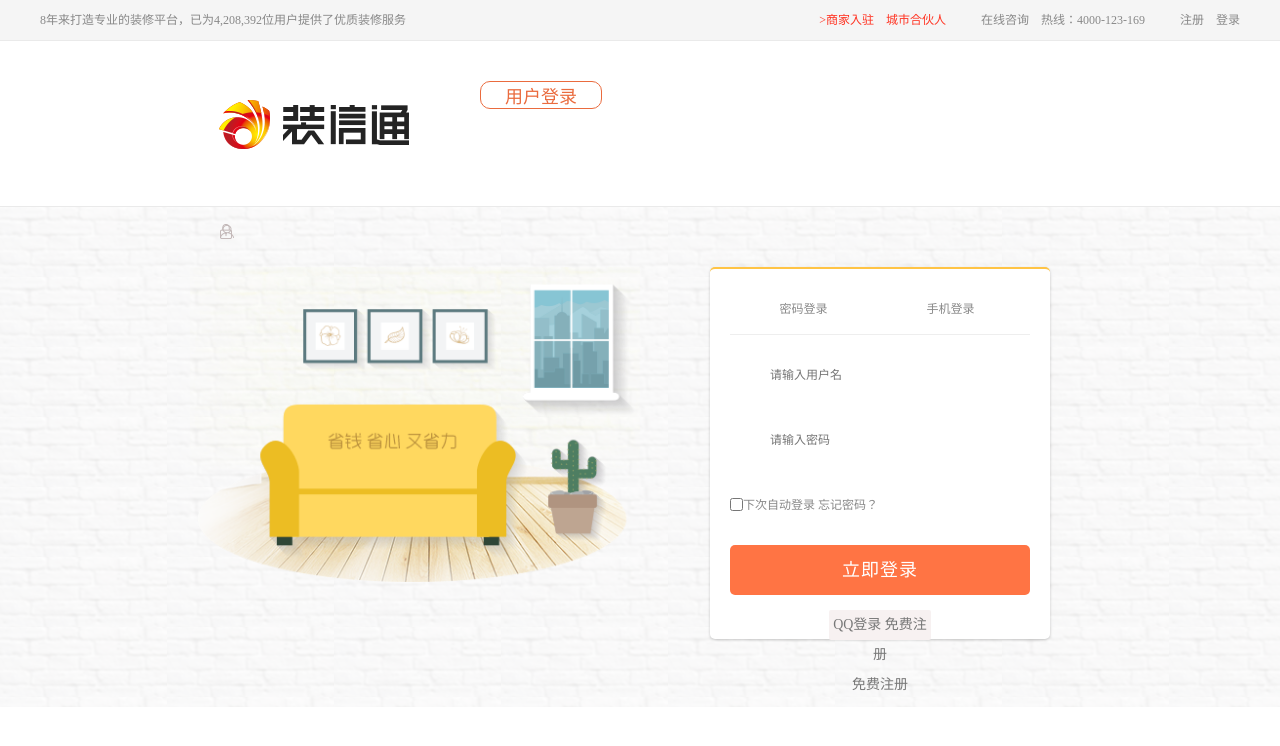
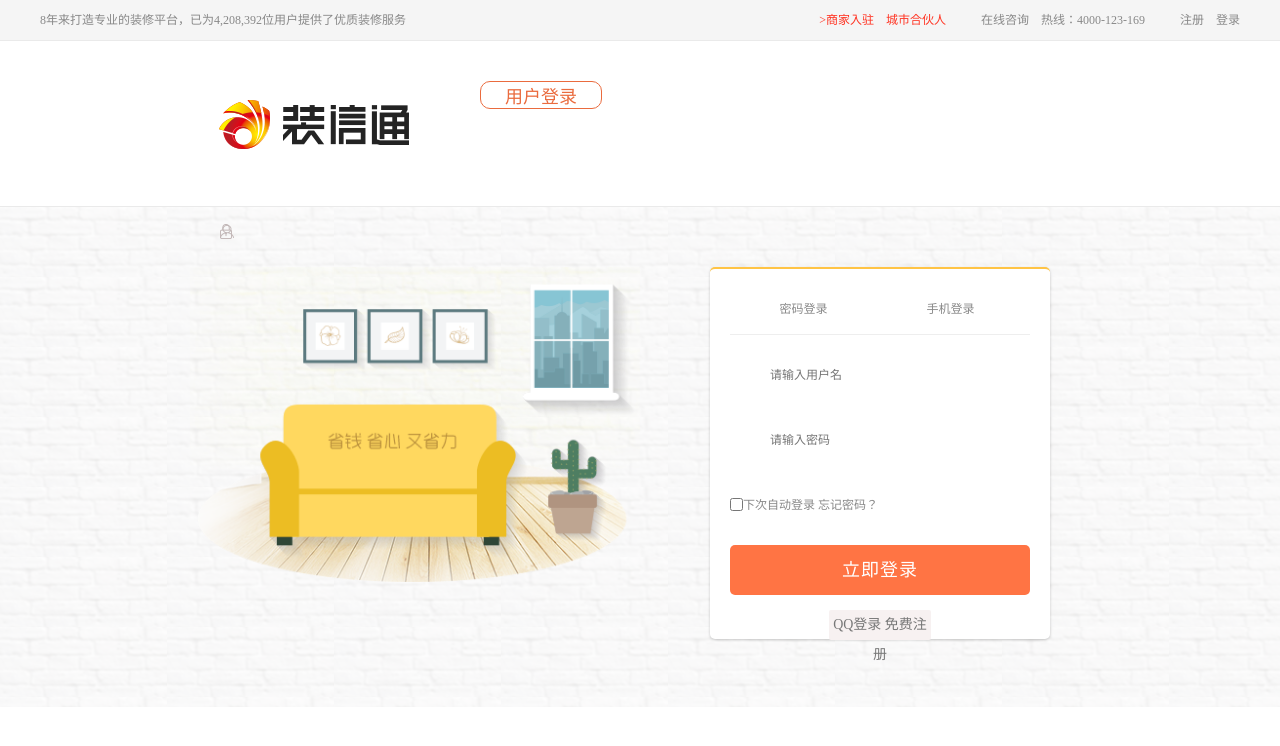
Before and after one commit to 17371292623/zx123, a plain HTML site: page page/login.html in a window 1280 px wide. Drawn offline with Linux system fonts and the light colour scheme.

Commit message:
主体开发完成

```diff
--- a/page/login.html
+++ b/page/login.html
@@ -89,8 +89,7 @@
 							</a>
 							<a href="">
 								<span>免费注册</span>
-								<!-- 一个bug应该是span标签 -->
-								<div>免费注册</div>
+								<!-- 主体部分开发完成 -->
 							</a>
 						</div>
 					</div>
```
